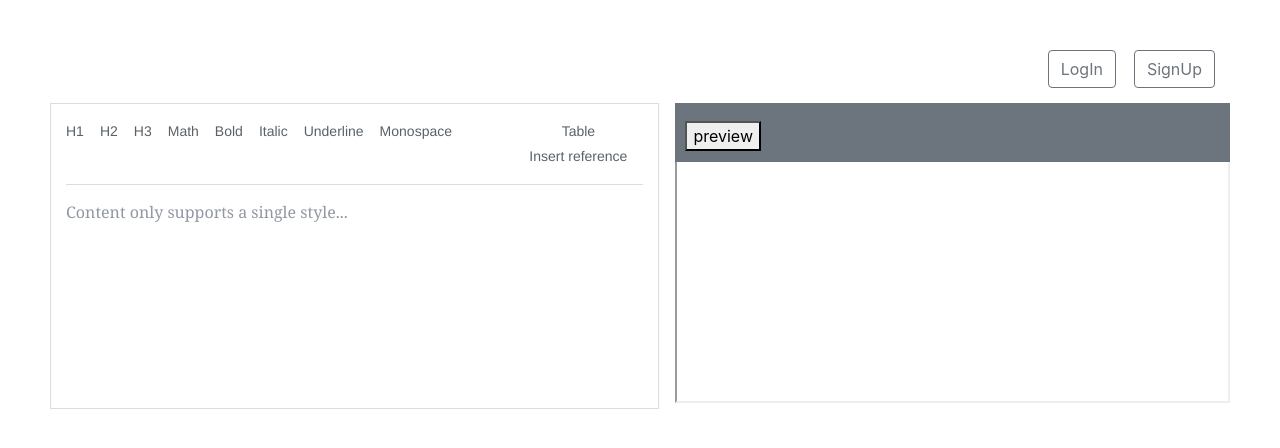
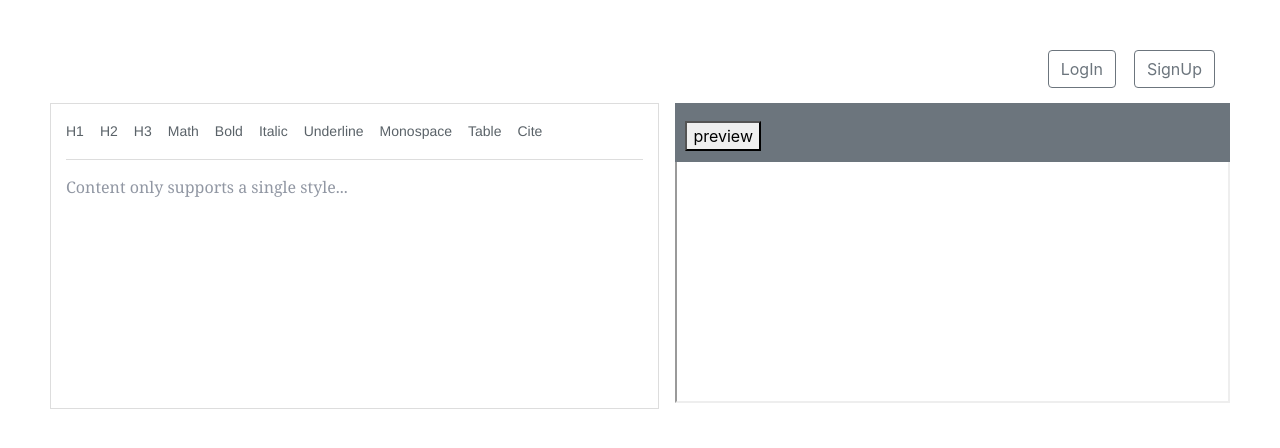
Before and after one commit to zhyd1997/Eorg, a React (Create React App) app: page / in a window 1280 px wide. Shown: the top 448 px of the page. Built offline with nearby package versions, Linux system fonts and the light colour scheme.

Commit message:
refactor: improved Toolbar UI/UX

```diff
--- a/src/components/BlockComponent/TeX/TeXEditor.css
+++ b/src/components/BlockComponent/TeX/TeXEditor.css
@@ -91,8 +91,3 @@
   border-color: #a00;
   color: #666;
 }
-
-.TeXEditor-insert {
-  margin-left: auto;
-  text-align: center;
-}
--- a/src/components/RichTextEditor/index.js
+++ b/src/components/RichTextEditor/index.js
@@ -345,7 +345,7 @@ class RichTextEditor extends React.Component {
 							editorState={editorState}
 							onToggle={this.toggleInlineStyle}
 						/>
-						<div className="RichEditor-controls TeXEditor-insert">
+						<div className="RichEditor-controls">
 							<ModalTable
 								onClick={this.createTable}
 								buttonLabel="Table"
@@ -354,7 +354,7 @@ class RichTextEditor extends React.Component {
 								cite={this.logState}
 								fetchZ={this.fetchZ}
 								fetchText={this.state.fetchText}
-								buttonLabel="Insert reference"
+								buttonLabel="Cite"
 								handleClickT={this.handleClick}
 								isLoading={this.state.isLoading}
 								isClicked={this.state.isClick}
--- a/src/components/Zotero/ModalExample.js
+++ b/src/components/Zotero/ModalExample.js
@@ -32,7 +32,7 @@ const ModalExample = (props) => {
 	}
 
 	return (
-		<div>
+		<>
 			<button type="button" onClick={anotherClick} className="math RichEditor-styleButton">{buttonLabel}</button>
 			<Modal isOpen={modal} toggle={toggle} className={className}>
 				<ModalHeader toggle={toggle}>Modal title</ModalHeader>
@@ -49,7 +49,7 @@ const ModalExample = (props) => {
 					<Button color="secondary" onClick={toggle}>Cancel</Button>
 				</ModalFooter>
 			</Modal>
-		</div>
+		</>
 	)
 }
 
```
